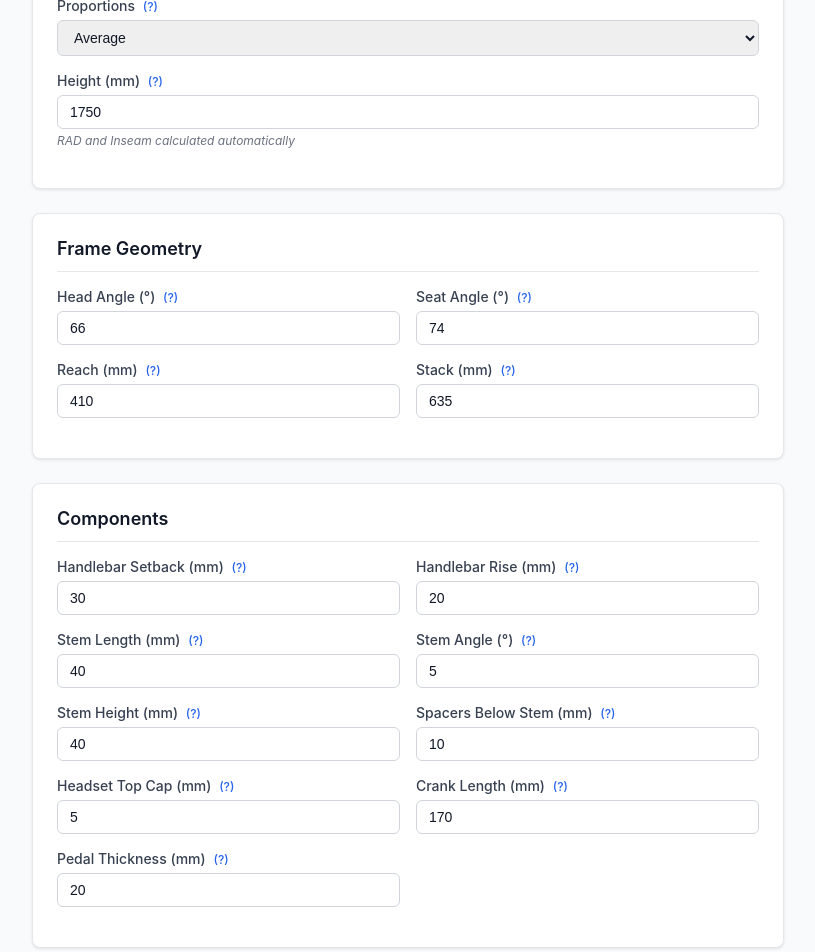
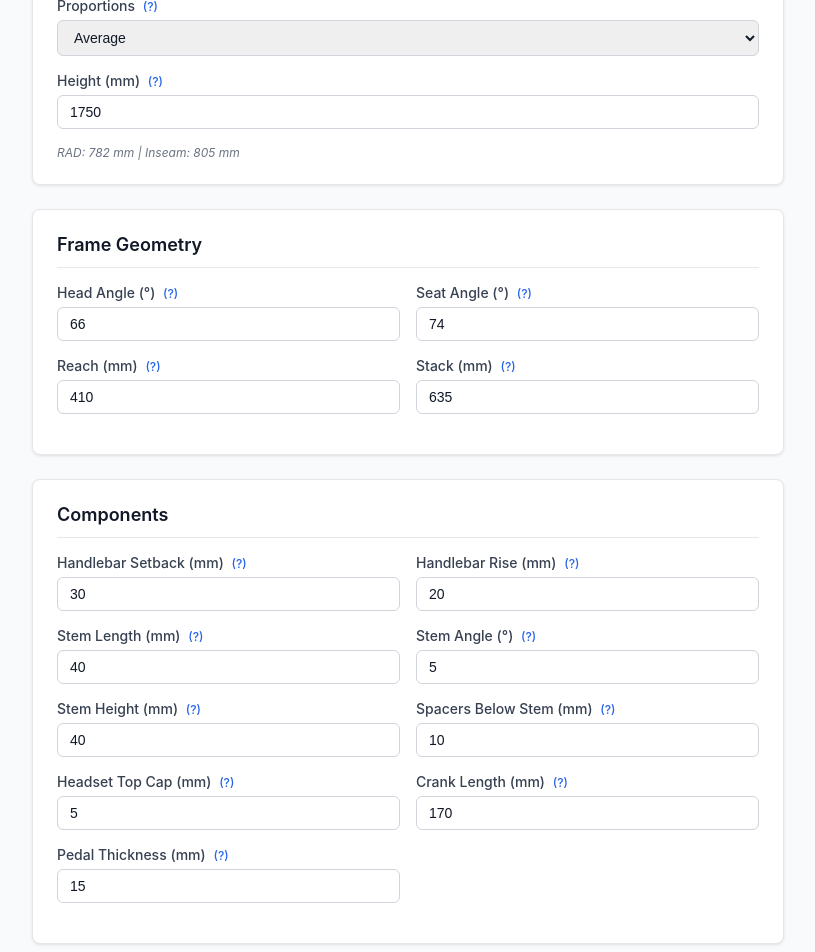
Before and after one commit to leelikesbikes/dirt-calculator, a Next.js app: page / in a window 1280 px wide. Shown: the part 440-1392 px from the top of the page, without its empty margins (32-847 px from the left). Built offline with nearby package versions, Linux system fonts and the light colour scheme.

Commit message:
Add files via upload

```diff
--- a/app/page.js
+++ b/app/page.js
@@ -53,7 +53,7 @@ export default function Home() {
   const [spacers, setSpacers] = useState(10);
   const [topCap, setTopCap] = useState(5);
   const [crankLength, setCrankLength] = useState(170);
-  const [pedalThickness, setPedalThickness] = useState(20);
+  const [pedalThickness, setPedalThickness] = useState(15);
 
   // Results
   const [results, setResults] = useState(null);
@@ -279,6 +279,7 @@ export default function Home() {
 
               {/* Conditional Inputs Based on Proportion Type */}
               {proportionType === 'Average' ? (
+                <>
                   <div className={styles.inputGroup}>
                     <LabelWithHelp text="Height (mm)" helpUrl="height" />
                     <input
@@ -287,10 +288,13 @@ export default function Home() {
                       onChange={(e) => setRiderHeight(e.target.value)}
                       className={styles.input}
                     />
+                  </div>
+                  {riderHeight && (
                     <div className={styles.helpText}>
-                    RAD and Inseam calculated automatically
+                      RAD: {Math.round(riderHeight * 0.447)} mm | Inseam: {Math.round(riderHeight * 0.46)} mm
                     </div>
-                </div>
+                  )}
+                </>
               ) : (
                 <>
                   <div className={styles.inputGroup}>
```
Lines whose indentation alone changed are shown as unchanged.
